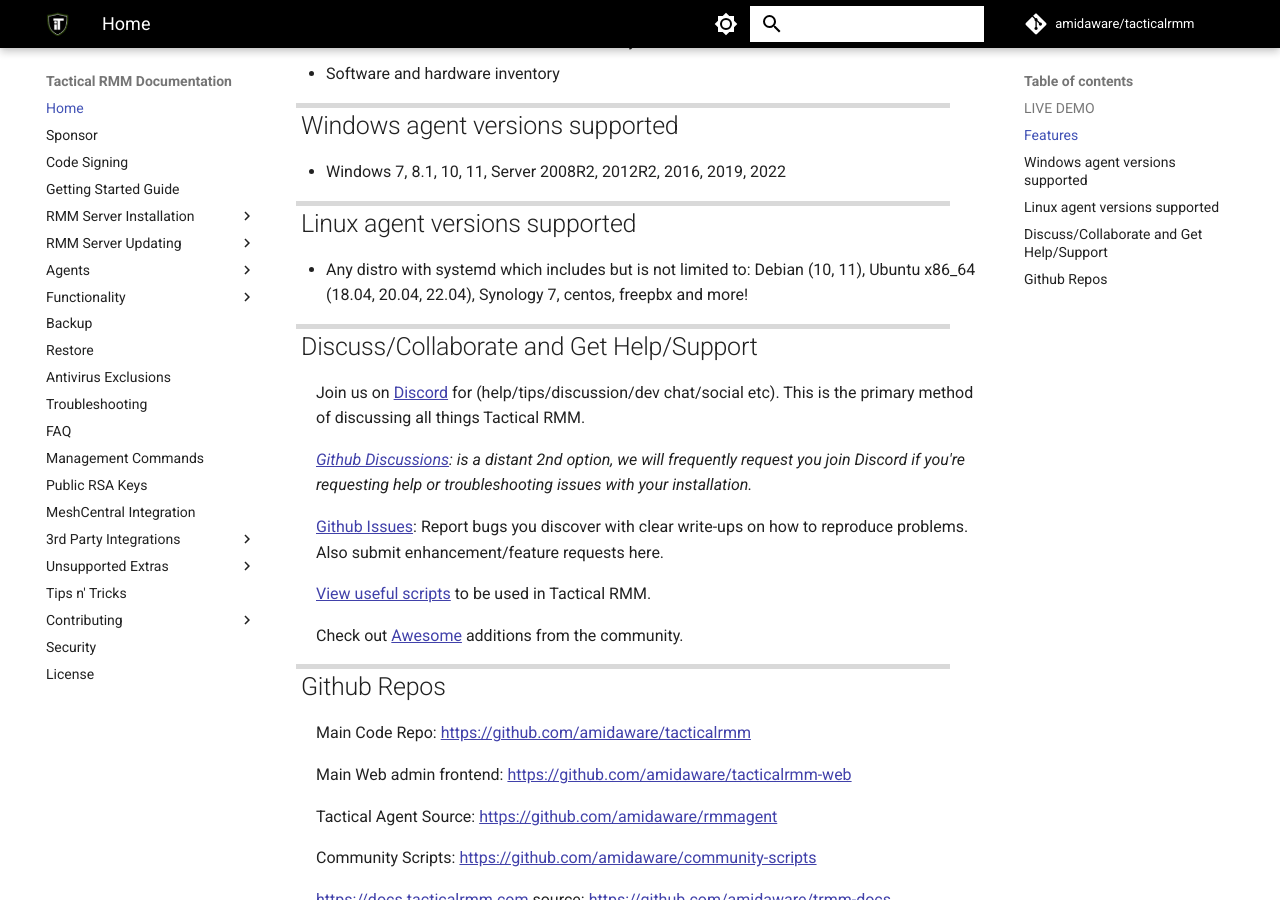
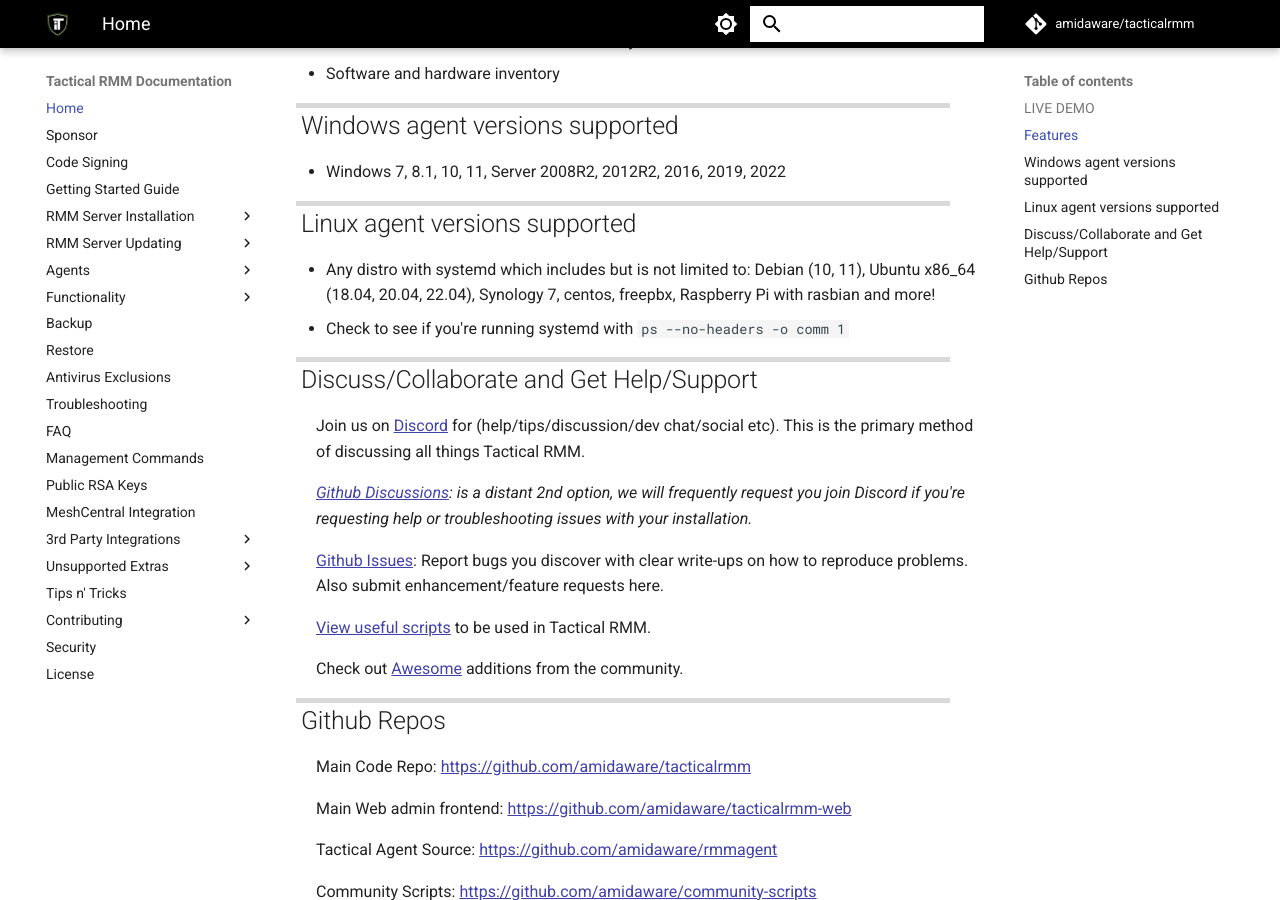
Before and after one commit to amidaware/trmm-docs, an MkDocs documentation site: the page built from docs/index.md, in a window 1280 px wide and 900 px high, scrolled down 697 px. Built offline with MkDocs 1.6.1 and Material for MkDocs 9.7.7, drawn with Linux system fonts in a browser that asks for light colours; comment, search, counter and statistics services are not loaded.

Commit message:
Adding more info to supported agent types

```diff
--- a/docs/index.md
+++ b/docs/index.md
@@ -29,7 +29,8 @@
 
 ## Linux agent versions supported
 
-- Any distro with systemd which includes but is not limited to: Debian (10, 11), Ubuntu x86_64 (18.04, 20.04, 22.04), Synology 7, centos, freepbx and more!
+- Any distro with systemd which includes but is not limited to: Debian (10, 11), Ubuntu x86_64 (18.04, 20.04, 22.04), Synology 7, centos, freepbx, Raspberry Pi with rasbian and more!
+- Check to see if you're running systemd with `ps --no-headers -o comm 1`
 
 ## Discuss/Collaborate and Get Help/Support
 
```
